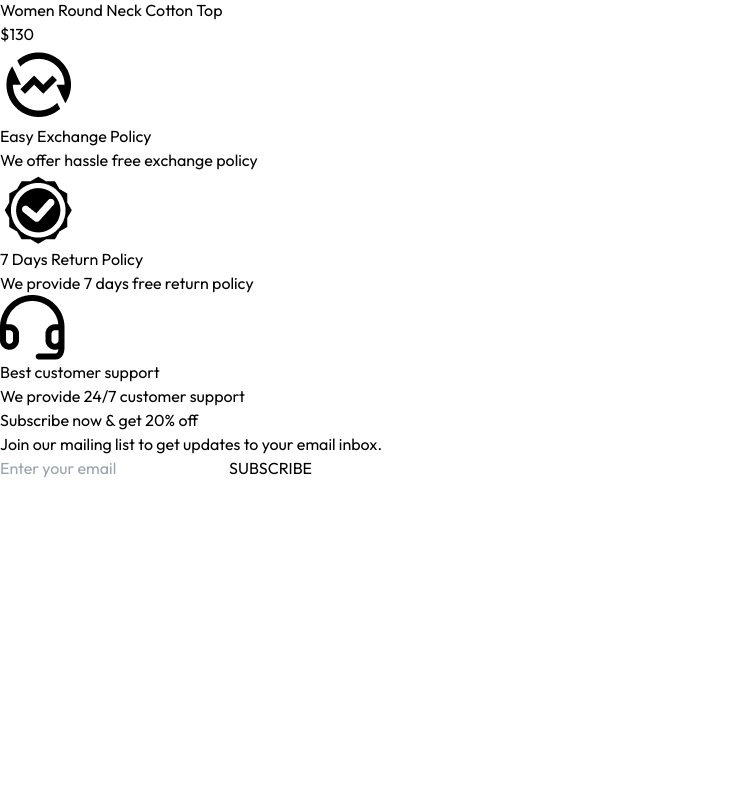
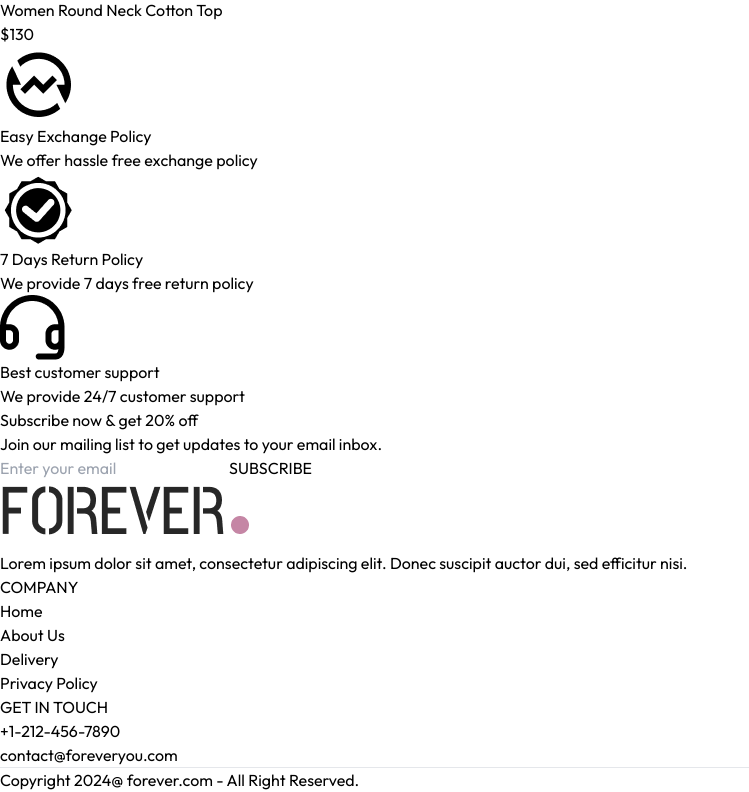
Before and after one commit to roza70/lumiere-jewels, a React (Vite) app in the folder frontend/: page / in a window 1280 px wide. Shown: the part 9124-9916 px from the top of the page, without its empty margins (0-749 px from the left). Before the commit the page ends 9604 px from the top, so only its background shows below. Built offline with nearby package versions, Linux system fonts and the light colour scheme.

Commit message:
footer added

```diff
--- a/frontend/package.json
+++ b/frontend/package.json
@@ -26,7 +26,7 @@
     "eslint-plugin-react-refresh": "^0.5.2",
     "globals": "^17.6.0",
     "postcss": "^8.5.15",
-    "tailwindcss": "^3.4.1",
+    "tailwindcss": "^3.4.19",
     "vite": "^8.0.12"
   }
 }
--- a/frontend/src/App.jsx
+++ b/frontend/src/App.jsx
@@ -10,6 +10,7 @@
 import PlaceOrder from "./pages/placeOrder";
 import Orders from "./pages/Orders";
 import NavBar from "./components/NavBar";
+import Footer from "./components/Footer";
 
 const App = () => {
     return (
@@ -26,6 +27,7 @@
                 <Route path='/place-order' element={<PlaceOrder />} />
                 <Route path='/orders' element={<Orders />} />
             </Routes>
+            <Footer/>
         </div>
     )
 }
--- /dev/null
+++ b/frontend/src/components/Footer.jsx
@@ -0,0 +1,40 @@
+import React from 'react'
+import { assets } from '../assets/assets'
+
+const Footer = () => {
+  return (
+    <div>
+      <div className='flex flex-col sm:grid grid-cols-[3fr_1fr_1fr] gap-14 my-10 mt-40 text-sm'>
+        <div>
+          <img src={assets.logo} className='w-32 mb-5' alt="Logo" />
+          <p className='w-full text-gray-600 md:w-2/3'>Lorem ipsum dolor sit amet, consectetur adipiscing elit. Donec suscipit auctor dui, sed efficitur nisi.</p>
+        </div>
+
+        <div>
+          <p className='mb-5 text-xl font-medium'>COMPANY</p>
+          <ul className='flex flex-col gap-1 text-gray-600'>
+            <li>Home</li>
+            <li>About Us</li>
+            <li>Delivery</li>
+            <li>Privacy Policy</li>
+          </ul>
+        </div>
+
+        <div>
+          <p className='mb-5 text-xl font-medium'>GET IN TOUCH</p>
+          <ul className='flex flex-col gap-1 text-gray-600'>
+            <li>+1-212-456-7890</li>
+            <li>contact@foreveryou.com</li>
+          </ul>
+        </div>
+      </div>
+
+      <div>
+        <hr />
+        <p className='py-5 text-sm text-center'>Copyright 2024@ forever.com - All Right Reserved.</p>
+      </div>
+    </div>
+  )
+}
+
+export default Footer
--- a/frontend/src/components/NewsLetterBox.jsx
+++ b/frontend/src/components/NewsLetterBox.jsx
@@ -10,7 +10,7 @@
     <div className='text-center'>
         <p className='text-2xl font-medium text-gray-800'>Subscribe now & get 20% off</p>
         <p className='mt-3 text-gray-400'>Join our mailing list to get updates to your email inbox.</p>
-        <form  className='flex items-center justify-center w-full sm:w-1/2' onSubmit={onSubmitHandler}>
+        <form  className='flex items-center w-full gap-3 pl-3 mx-auto my-6 border sm:w-1/2' onSubmit={onSubmitHandler}>
             <input className='w-full outline-none sm:flex-1'type="email" placeholder='Enter your email'required />
             <button type='submit' className= 'px-10 py-2 text-xs text-white bg-black rounded-md hover:bg-gray-800'>SUBSCRIBE</button>
         </form>
```
Also changed, not shown: 1 other file (tests, documents, lock files or other folders).
